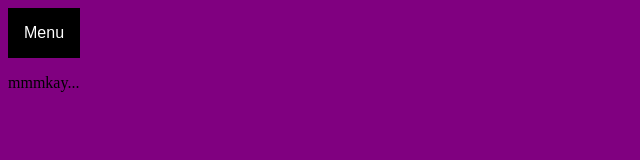
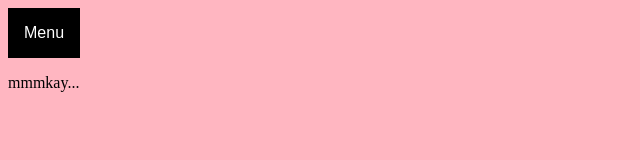
Before and after one commit to clothesiguess/clothesiguess.github.io, a plain HTML site: page index.html in a window 1280 px wide. Shown: the whole page, without its empty margins (0-640 px from the left). Drawn offline with Linux system fonts and the light colour scheme.

Commit message:
Add files via upload

```diff
--- a/index.html
+++ b/index.html
@@ -41,7 +41,7 @@
 </style>
 <style>
 body{
-	background-color: purple
+	background-color: lightpink
 }
 </style>
 <div class="dropdown">
```
